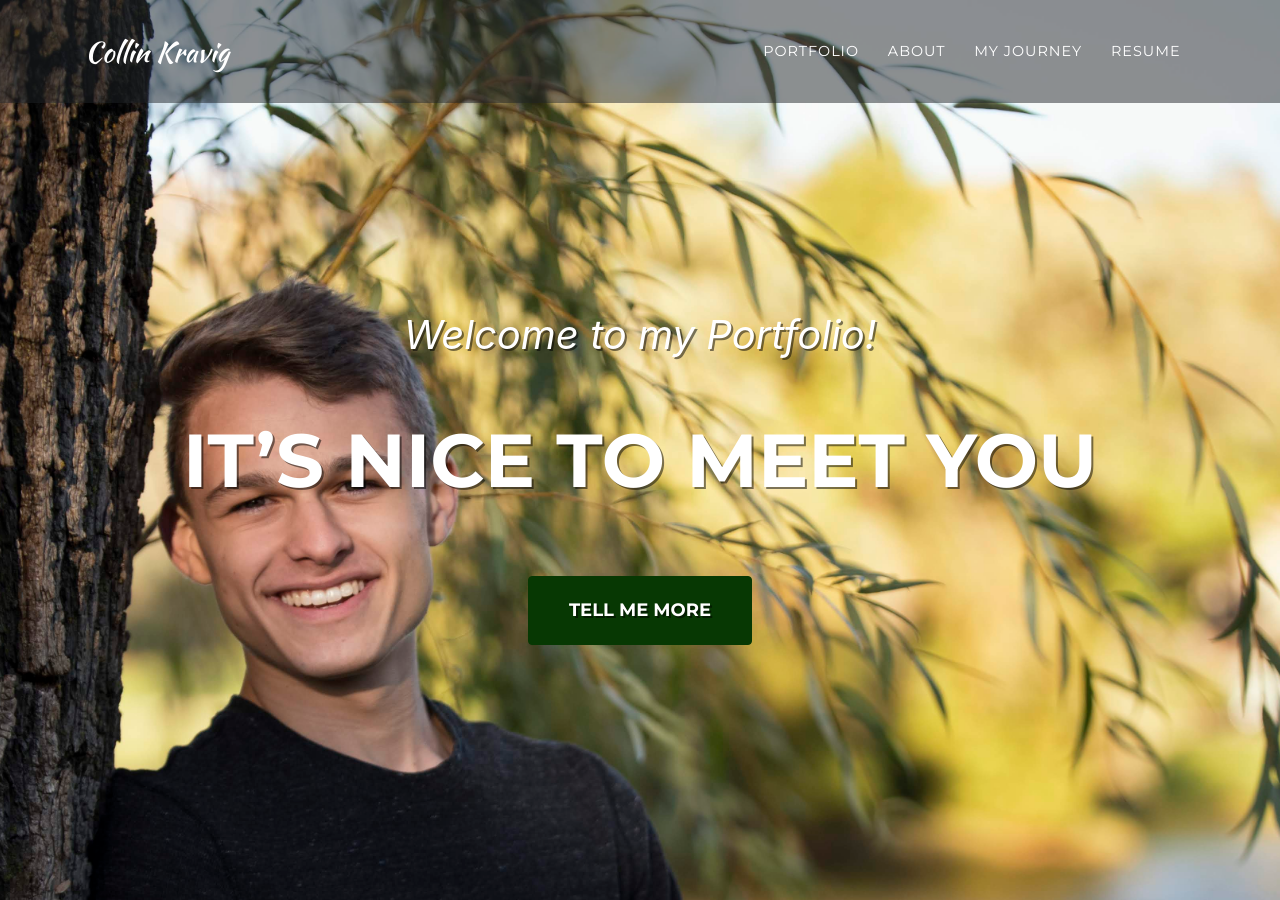
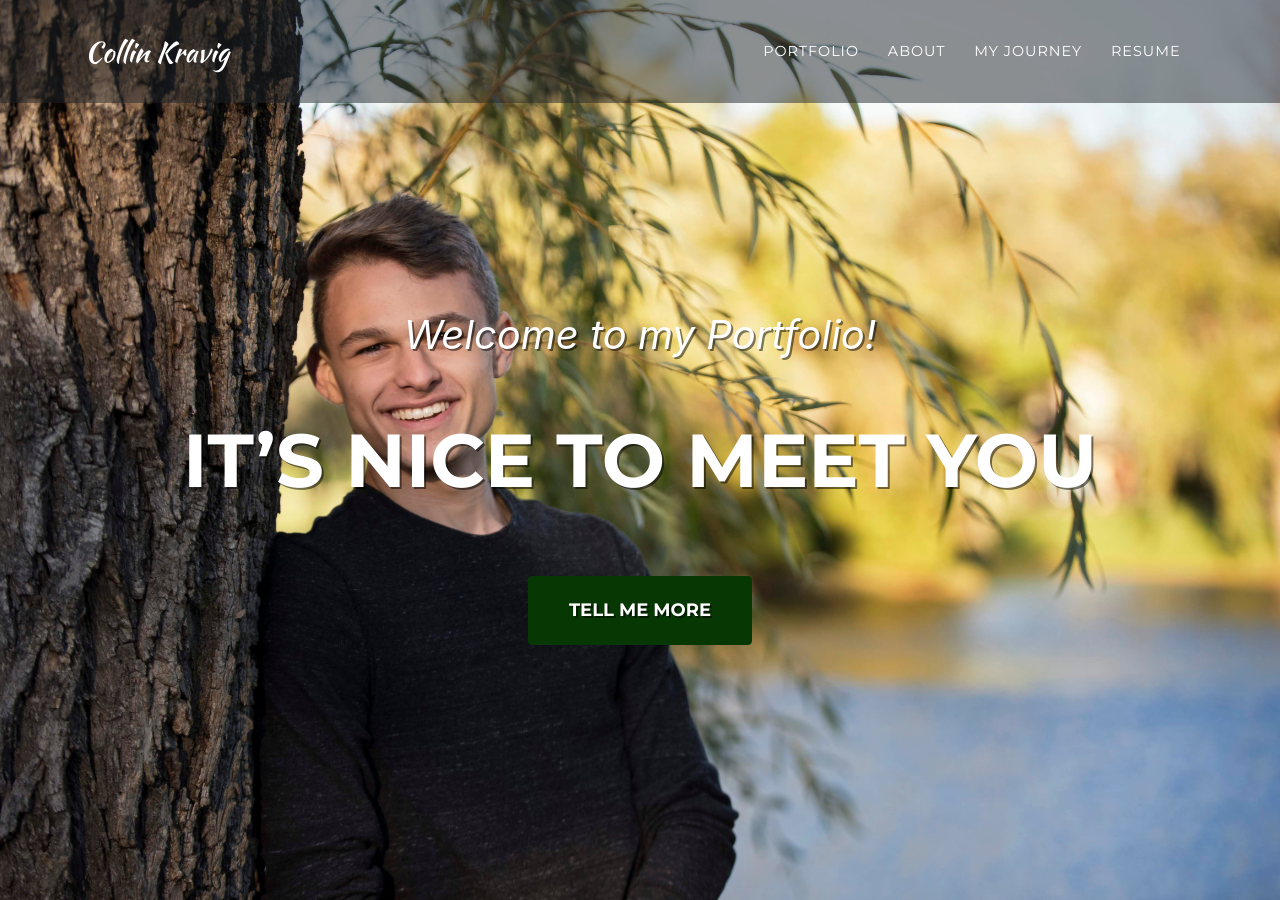
Before and after one commit to ckravig/ckravig.github.io, a Jekyll site: the page built from index.md, in a window 1280 px wide and 900 px high. Built offline with Jekyll 4.4.1, drawn with Linux system fonts in a browser that asks for light colours; some web fonts are replaced.

Commit message:
Masthead

```diff
--- a/_includes/navheader.html
+++ b/_includes/navheader.html
@@ -32,7 +32,7 @@
   <!-- End Navigation -->
 
   <!-- Header -->
-  <header class="masthead" style="height: 1300px;padding-top: 0px;margin-top: 0px;">
+  <header class="masthead">
     <div class="container">
       <div class="intro-text">
 	  {%- if site.data.sitetext[site.locale].header.title -%}
--- a/_sass/layout/_masthead.scss
+++ b/_sass/layout/_masthead.scss
@@ -8,8 +8,12 @@ header.masthead {
   background-attachment: scroll;
   background-position: center center;
   background-size: cover;
+  height: 100vh;
+  padding-top: 0px;
+  margin-top: 0px;
   .intro-text {
-    padding-top: 150px;
+    position:relative;
+    padding-top: 20%;
     padding-bottom: 100px;
     .intro-lead-in {
       font-size: 22px;
```
